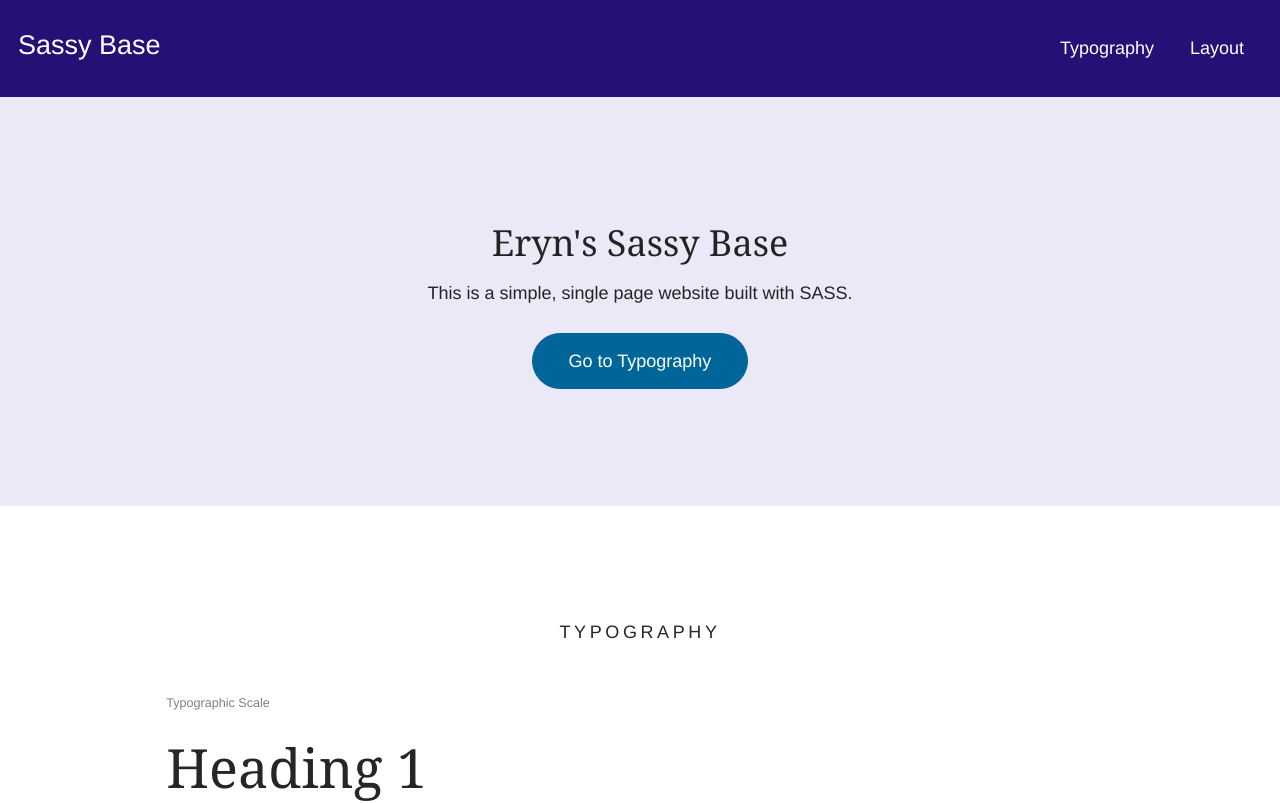
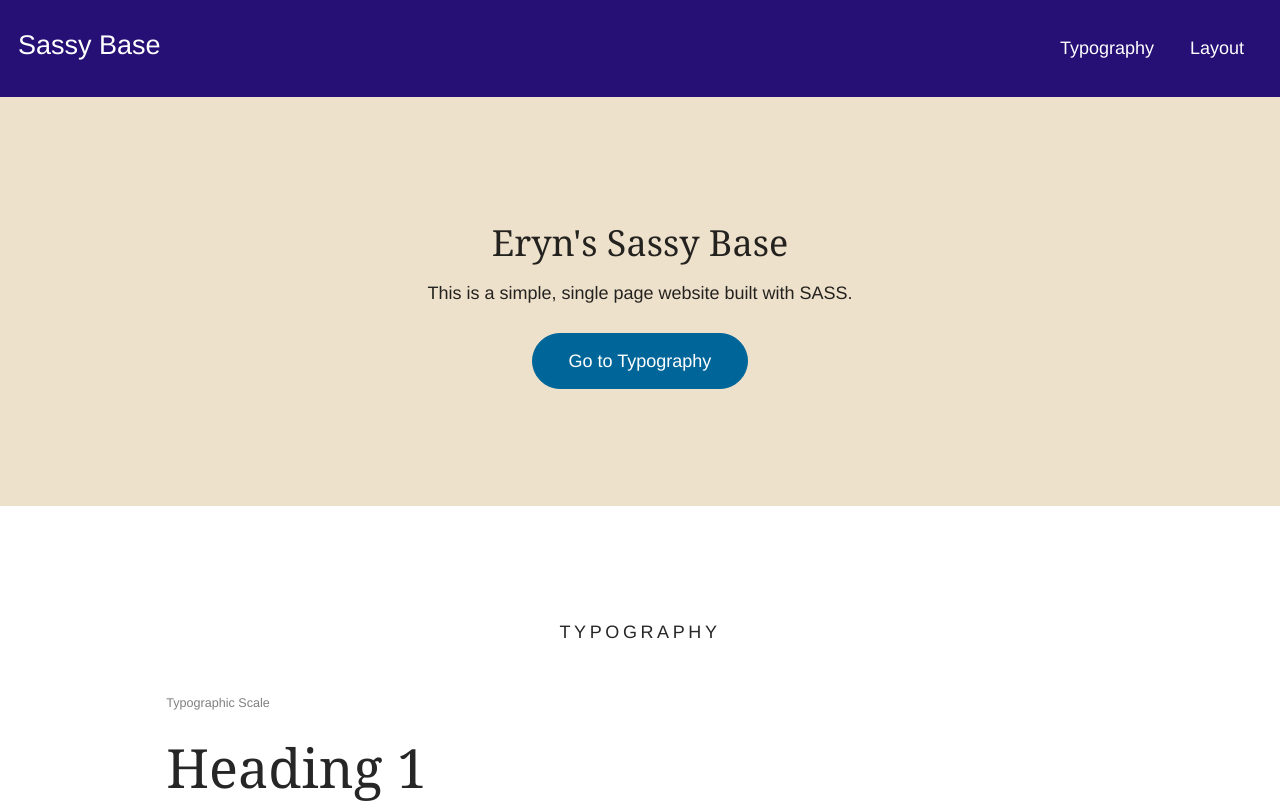
Before and after one commit to eiwanaga/mybase, a plain HTML site: page index.html in a window 1280 px wide. Shown: the top 803 px of the page. Drawn offline with Linux system fonts and the light colour scheme.

Commit message:
changed hero bg color

```diff
--- a/css/style.css
+++ b/css/style.css
@@ -215,7 +215,7 @@ section {
 
 /* Hero Sections */
 .hero {
-  background-color: rgba(155, 144, 216, 0.2);
+  background-color: rgba(172, 104, 2, 0.2);
   padding: 6em 1em;
   text-align: center; }
   .hero p {
```
